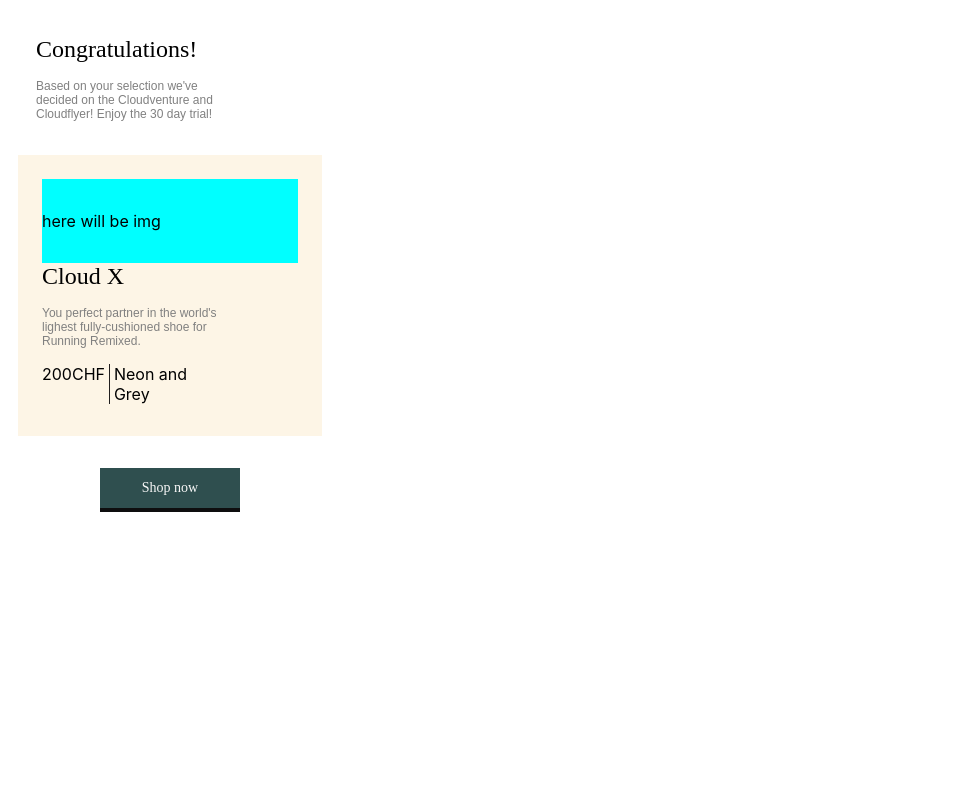
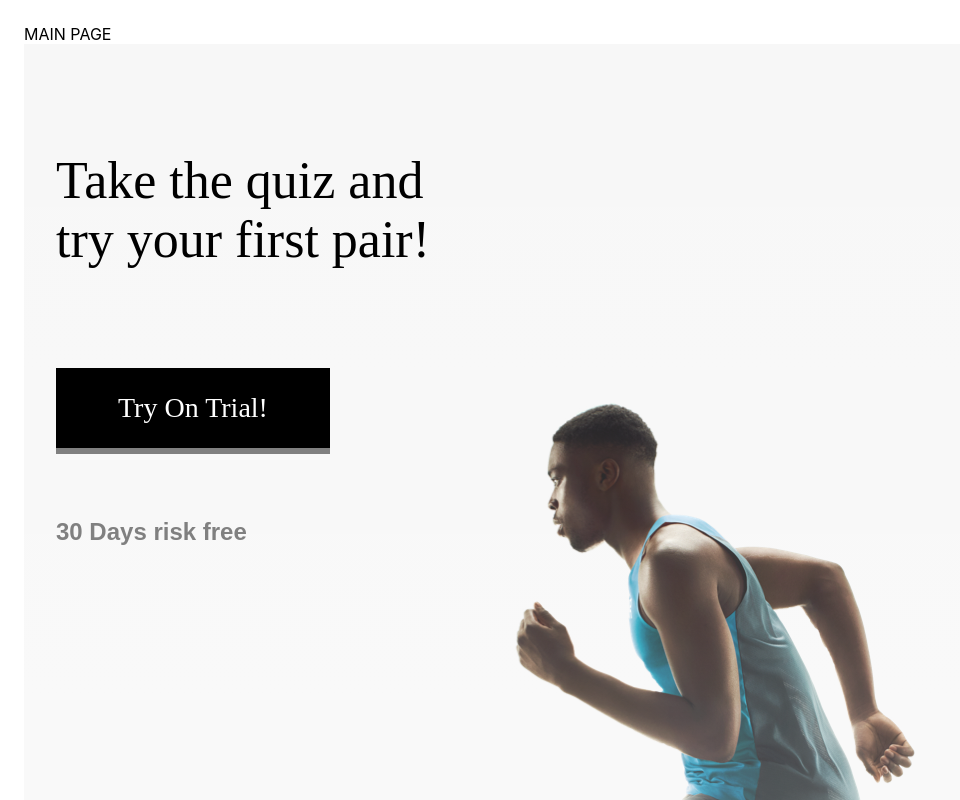
Before and after one commit to BilosNelly/quiz-poc, a React (Create React App) app: page / in a window 1280 px wide. Shown: the top 800 px of the page, without its empty margins (0-960 px from the left). Built offline with nearby package versions, Linux system fonts and the light colour scheme.

Commit message:
Working version just questions change

```diff
--- a/src/App.jsx
+++ b/src/App.jsx
@@ -1,76 +1,109 @@
-import React, { useEffect } from 'react';
+import React, { useEffect, useState } from 'react';
 import './App.scss';
 
 export const App = () => {
 
-  const getShoeData=()=>{
+    const getShoeData = () => {
         fetch('data.json'
-    ,{
-      headers : {
+            , {
+                headers: {
                     'Content-Type': 'application/json',
                     'Accept': 'application/json'
                 }
             }
         )
             .then((response) => {
-        console.log(response)
+                //console.log('response', response)
                 return response.json();
             })
-      .then(function(myJson) {
-        console.log(myJson);
+            .then(function (result) {
+                console.log('myjson', result);
+                setShoeData(result);
             });
     }
 
-  useEffect(()=>{
+    useEffect(() => {
         getShoeData()
-  },[])
+    }, [])
+
+    const [shoeData, setShoeData] = useState({});
+    //const [showQuestions, setShowQuestions] = useState<boolean>(false);
+    const [showQuestions, setShowQuestions] = useState(false);
+    const [currentQuestion, setCurrentQuestion] = useState(0);
+
+    const firstAnswer = shoeData.questions && shoeData.questions[currentQuestion].answers[0].copy;
+    const secondAnswer = shoeData.questions && shoeData.questions[currentQuestion].answers[1].copy;
+    console.log('current answer///', shoeData.questions && shoeData.questions[currentQuestion].answers[0].copy)
 
     return (
-//     <div className="on-quiz">
-//  MAIN PAGE
-//     <div className="on-quiz__content">
-//         <h1 className="on-quiz__content__title">Take the quiz and try your first pair!</h1>
-//         <button className="on-quiz__content__btn" type="button">Try On Trial!</button>
-//         <span className="on-quiz__content__copy">30 Days risk free</span>
-//     </div>
-//     </div>
-
-// SECOND PAGE
-//         <div className="on-quiz__question-screen">
-//             <div className="on-quiz__question-screen__header">
-//                 <span>Try on quiz 30 days risk free</span>
-//             </div>
-//             <div className="on-quiz__question-screen__question">
-//                 <span>Are you male or female</span>
-//             </div>
-//             <div className="on-quiz__question-screen__actions">
-//                 <button>Male</button>
-//                 <button>Female</button>
-//             </div>
-//         </div>
-
-      <div className="on-quiz__result__wrapper">
-          <div className="on-quiz__result">
-              <span className="on-quiz__result__title">Congratulations!</span>
-              <span className="on-quiz__result__description">Based on your selection we've decided on the Cloudventure and Cloudflyer! Enjoy the 30 day trial!</span>
+        <>
+            {showQuestions ?
+                <div className="on-quiz__question-screen">
+                    <div className="on-quiz__question-screen__header">
+                        <span>Try on quiz 30 days risk free</span>
                     </div>
-          <div className="on-quiz__result__shoe__wrapper">
-              <div className="on-quiz__result__shoe__img">here will be img</div>
-              <div className="on-quiz__result__shoe">
-                  <span className="on-quiz__result__title">Cloud X</span>
-                  <span className="on-quiz__result__description">You perfect partner in the world's lighest fully-cushioned shoe for Running Remixed.</span>
+                    <div className="on-quiz__question-screen__question">
+                        <span>{shoeData.questions && shoeData.questions[currentQuestion].copy}</span>
                     </div>
-              <div className="on-quiz__result__shoe__info">
-                  <span className="on-quiz__result__shoe__info__price">200CHF</span>
-                  <span className="on-quiz__result__shoe__info__separator" />
-                  <span>Neon and Grey</span>
+                    <div className="on-quiz__question-screen__actions">
+                        <button onClick={() => onFirstBtnClick(currentQuestion)}>
+                            {firstAnswer}
+                        </button>
+                        <button onClick={() => onSecondBtnClick(currentQuestion)}>
+                            {secondAnswer}
+                        </button>
                     </div>
                 </div>
-          <div className="on-quiz__result__btn">
-              <button>Shop now</button>
+                :
+                <div className="on-quiz">
+                    MAIN PAGE
+                    <div className="on-quiz__content">
+                        <h1 className="on-quiz__content__title">Take the quiz and try your first pair!</h1>
+                        <button className="on-quiz__content__btn" type="button" onClick={onTrialClick}>
+                            Try On Trial!
+                        </button>
+                        <span className="on-quiz__content__copy">30 Days risk free</span>
                     </div>
                 </div>
+            }
+
+
+            {/* // RESULT PAGE
+        //       <div className="on-quiz__result__wrapper">
+        //           <div className="on-quiz__result">
+        //               <span className="on-quiz__result__title">Congratulations!</span>
+        //               <span className="on-quiz__result__description">Based on your selection we've decided on the Cloudventure and Cloudflyer! Enjoy the 30 day trial!</span>
+        //           </div>
+        //           <div className="on-quiz__result__shoe__wrapper">
+        //               <div className="on-quiz__result__shoe__img">here will be img</div>
+        //               <div className="on-quiz__result__shoe">
+        //                   <span className="on-quiz__result__title">Cloud X</span>
+        //                   <span className="on-quiz__result__description">You perfect partner in the world's lighest fully-cushioned shoe for Running Remixed.</span>
+        //               </div>
+        //               <div className="on-quiz__result__shoe__info">
+        //                   <span className="on-quiz__result__shoe__info__price">200CHF</span>
+        //                   <span className="on-quiz__result__shoe__info__separator" />
+        //                   <span>Neon and Grey</span>
+        //               </div>
+        //           </div>
+        //           <div className="on-quiz__result__btn">
+        //               <button>Shop now</button>
+        //           </div>
+        //       </div> */}
+        </>
     );
+
+    function onTrialClick() {
+        setShowQuestions(true);
+    }
+
+    function onFirstBtnClick(currentQuestion) {
+        setCurrentQuestion(currentQuestion + 1);
+    }
+
+    function onSecondBtnClick(currentQuestion) {
+        setCurrentQuestion(currentQuestion + 1);
+    }
 }
 
 export default App;
```
Lines whose indentation alone changed are shown as unchanged.
